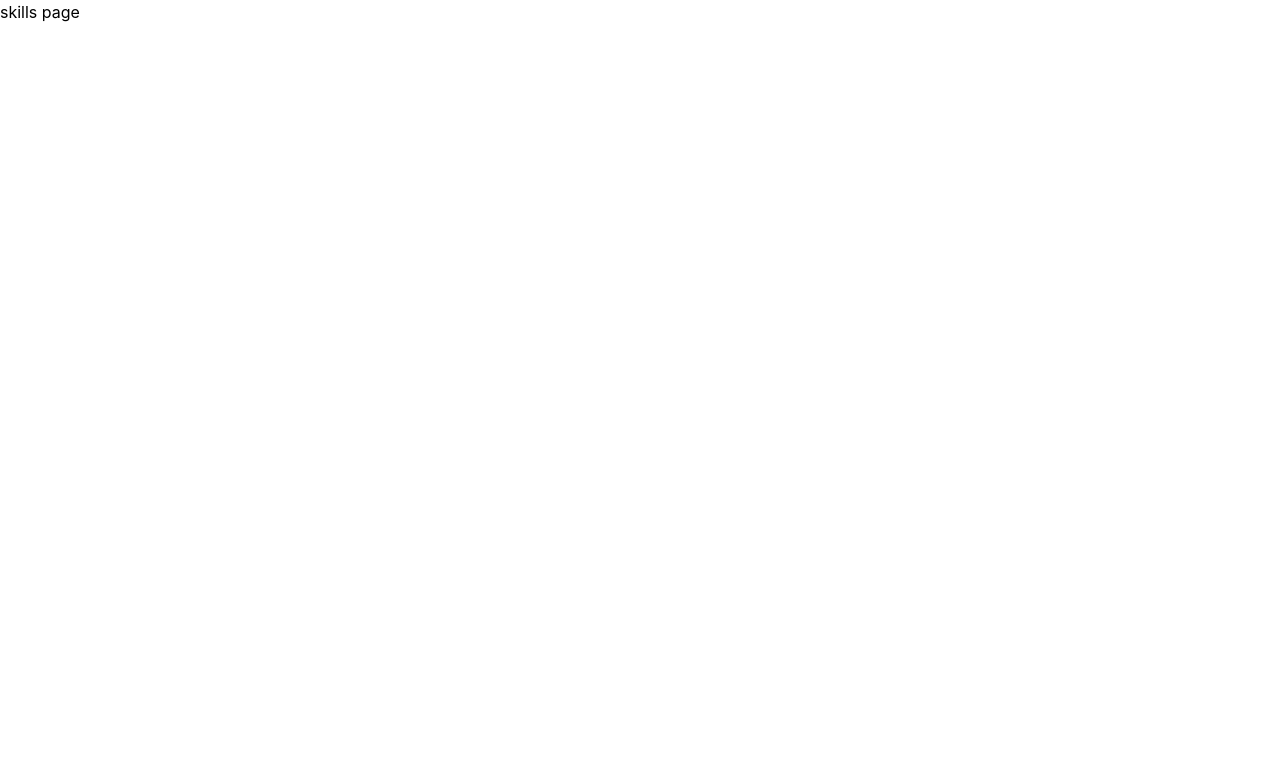
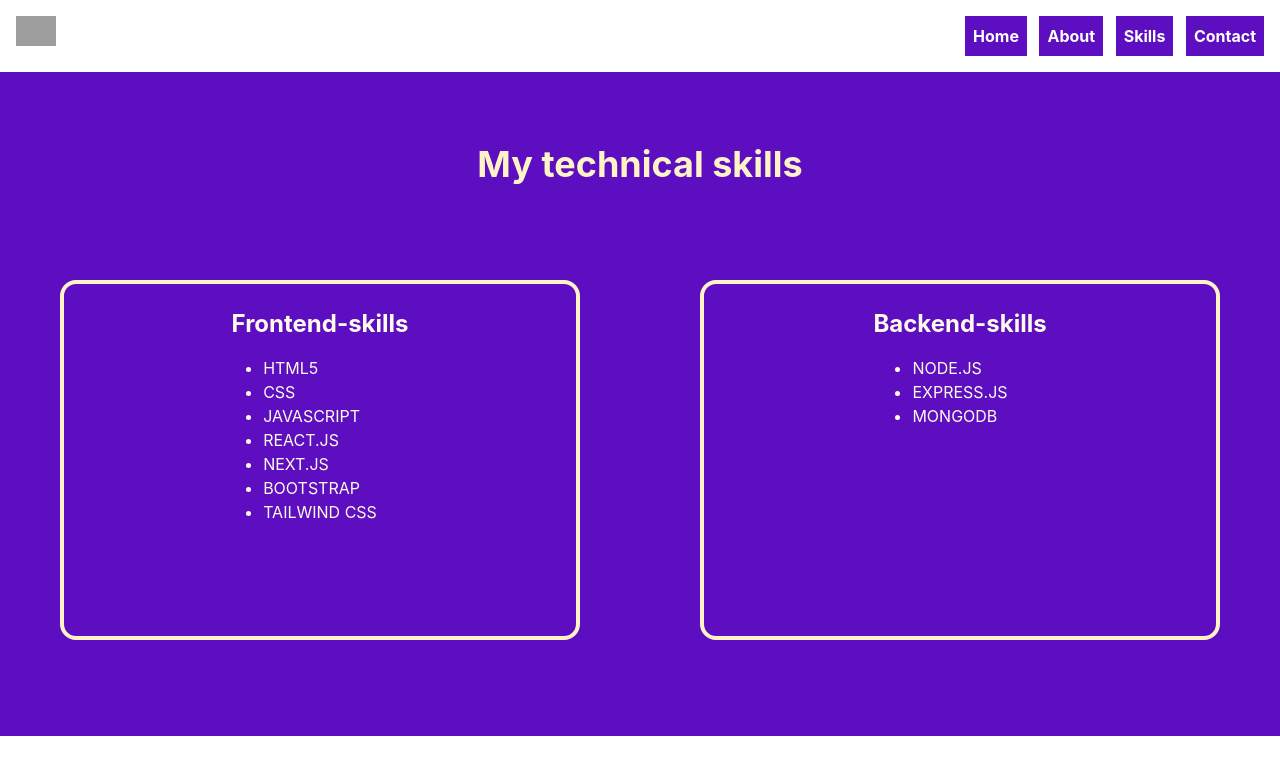
Before and after one commit to Sadwalps/nextjs-demo, a Next.js app: page /skills in a window 1280 px wide. Shown: the top 774 px of the page. Built offline with nearby package versions, Linux system fonts and the light colour scheme; grey boxes are pictures that could not be loaded.

Commit message:
skills page

```diff
--- a/app/skills/page.tsx
+++ b/app/skills/page.tsx
@@ -1,7 +1,41 @@
+import Link from "next/link";
 
 
-export default function Skills ()  {
+export default function Skills() {
   return (
-    <div>skills page</div>
+    <>
+      {/* navbar */}
+      <div className="bg-white-200 container-fluid w-full flex justify-between p-4 ">
+        <img src="https://static.vecteezy.com/system/resources/thumbnails/065/754/945/small_2x/vibrant-letter-s-colorful-abstract-art-paint-splatter-png.png" alt="" style={{ height: "30px", width: "40px" }} />
+        <div>
+          <Link href={'/'}> <button className="bg-violet-800 text-white p-2 ms-2 font-bold hover:bg-pink-700 ">Home</button></Link>
+          <Link href={'/about'}> <button className="bg-violet-800 text-white p-2 ms-2 font-bold hover:bg-pink-700 ">About</button></Link>
+          <Link href={'/skills'}> <button className="bg-violet-800 text-white p-2 ms-2 font-bold hover:bg-pink-700 ">Skills</button></Link>
+          <Link href={'/contact'}> <button className="bg-violet-800 text-white p-2 ms-2 font-bold hover:bg-pink-700 ">Contact</button></Link>
+        </div>
+      </div>
+      <h1 className="text-4xl font-bold text-amber-100 text-center bg-violet-800 pt-18">My technical skills</h1>
+
+      <div className="min-h-138 bg-violet-800 grid lg:grid-cols-2 md:grid-cols-2 grid-cols-1">
+        <div className="flex justify-center items-center">
+          <div className="w-130 border-4 border-amber-100 p-2 m-2 flex items-center flex-col text-amber-50 rounded-2xl  lg:min-h-90 md:min-h-80"><h1 className="text-2xl font-bold pt-4">Frontend-skills</h1><ul className="list-disc">
+            <li className="pt-4">HTML5</li>
+            <li>CSS</li>
+            <li>JAVASCRIPT</li>
+            <li>REACT.JS</li>
+            <li>NEXT.JS</li>
+            <li>BOOTSTRAP</li>
+            <li>TAILWIND CSS</li>
+          </ul></div>
+        </div>
+        <div className="flex justify-center items-center"> <div className="w-130 border-4 border-amber-100 p-2 m-2 flex items-center flex-col text-amber-50 rounded-2xl lg:min-h-90 md:min-h-80"><h1 className="text-2xl font-bold pt-4">Backend-skills</h1><ul className="list-disc">
+          <li className="pt-4">NODE.JS</li>
+          <li>EXPRESS.JS</li>
+          <li>MONGODB</li>
+        </ul></div></div>
+
+
+      </div>
+    </>
   )
 }
```
Also changed, not shown: app/about/page.tsx (+4 -11 lines).
